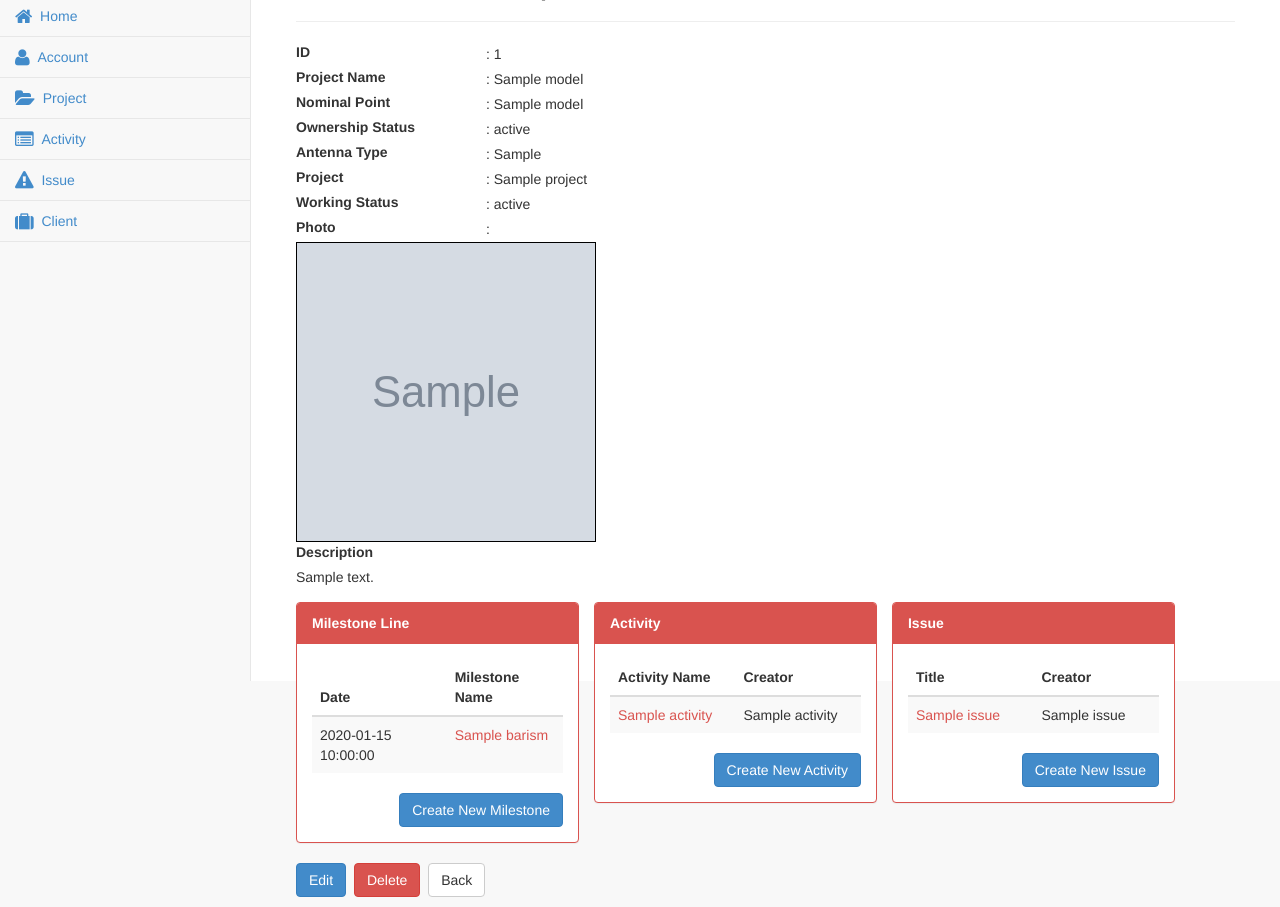
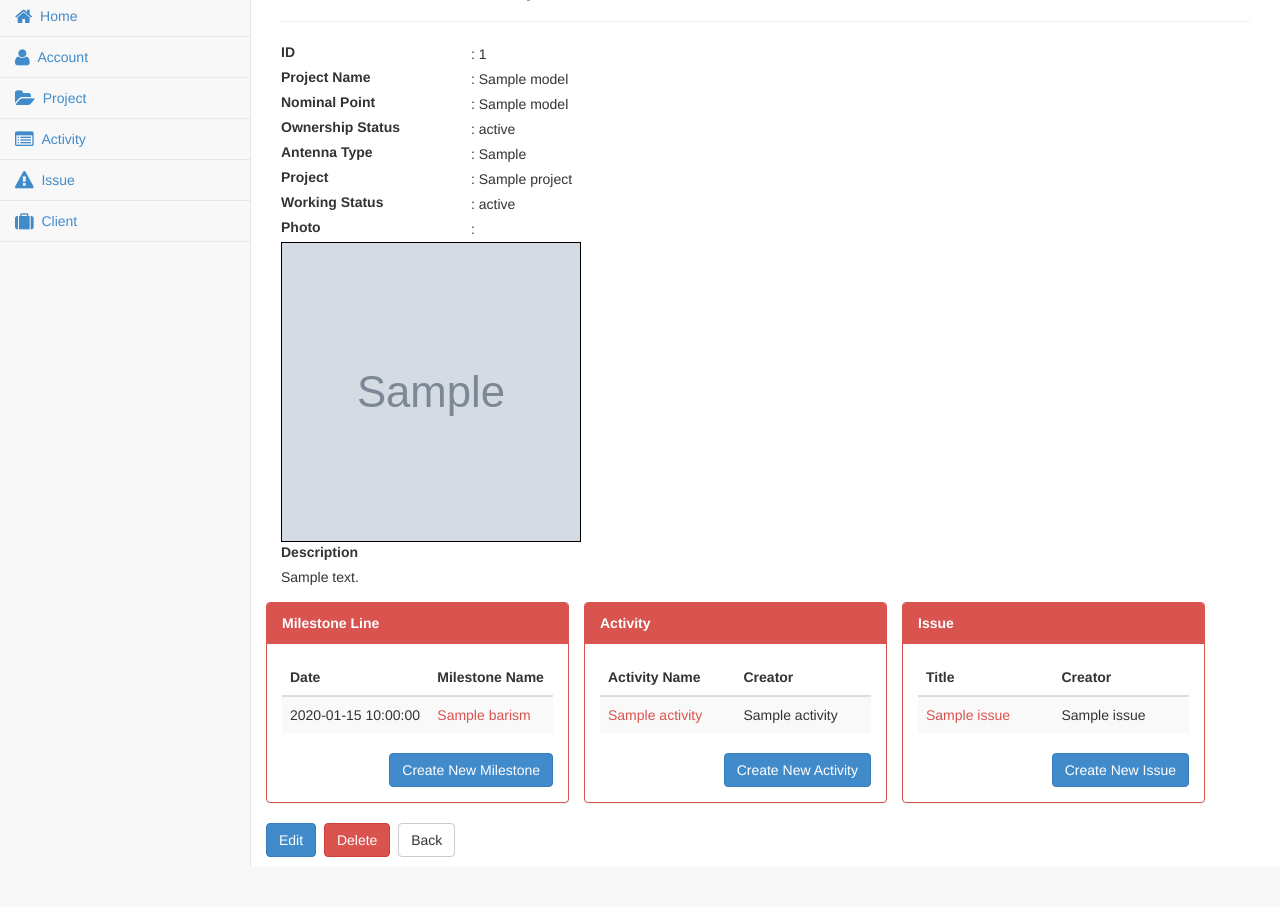
Before and after one commit to fahmihdyt/propensi, a Yii app: the page made by views/site/view.php in a window 1280 px wide. Shown: the part 120-1027 px from the top of the page. After the commit the page ends 987 px from the top, so only its background shows below. Run offline with PHP 8.4 and a stand-in for Yii, Linux system fonts and the light colour scheme; the template is opened without the code that fills it: most values are stand-ins (such as "Sample title", 1, 10 or a date in 2020); grey boxes marked "Sample" are stand-in pictures; data that the repository does not hold is empty; some libraries are stand-ins or nearby versions.

Commit message:
debug site UI

```diff
--- a/views/site/view.php
+++ b/views/site/view.php
@@ -14,7 +14,7 @@ $idProject = $model->proyek;
 $model->proyek = $model->getProject($idProject);
 
 ?>
-<div class="site-view col-lg-12">
+<div class="site-view">
 
 	<div style="margin-top: 0px; padding-top: 10px;">
     <h1><?= Html::encode($this->title) ?></h1>
@@ -68,6 +68,7 @@ $model->proyek = $model->getProject($idProject);
 		</tr>
 	</table>
 
+	<div class='row'>
 	<div class='col-lg-4' style='margin-left:-15px; margin-top:5px;'>
 	    <div class="panel panel-red" style='margin-top:10px;'>
 	        <div class="panel-heading">
@@ -142,5 +143,6 @@ $model->proyek = $model->getProject($idProject);
 			<?= Html::a('Back', ['index'], ['class' => 'btn btn-default']) ?>
     	</p>
    </div>
+   </div>
 
 </div>
```
